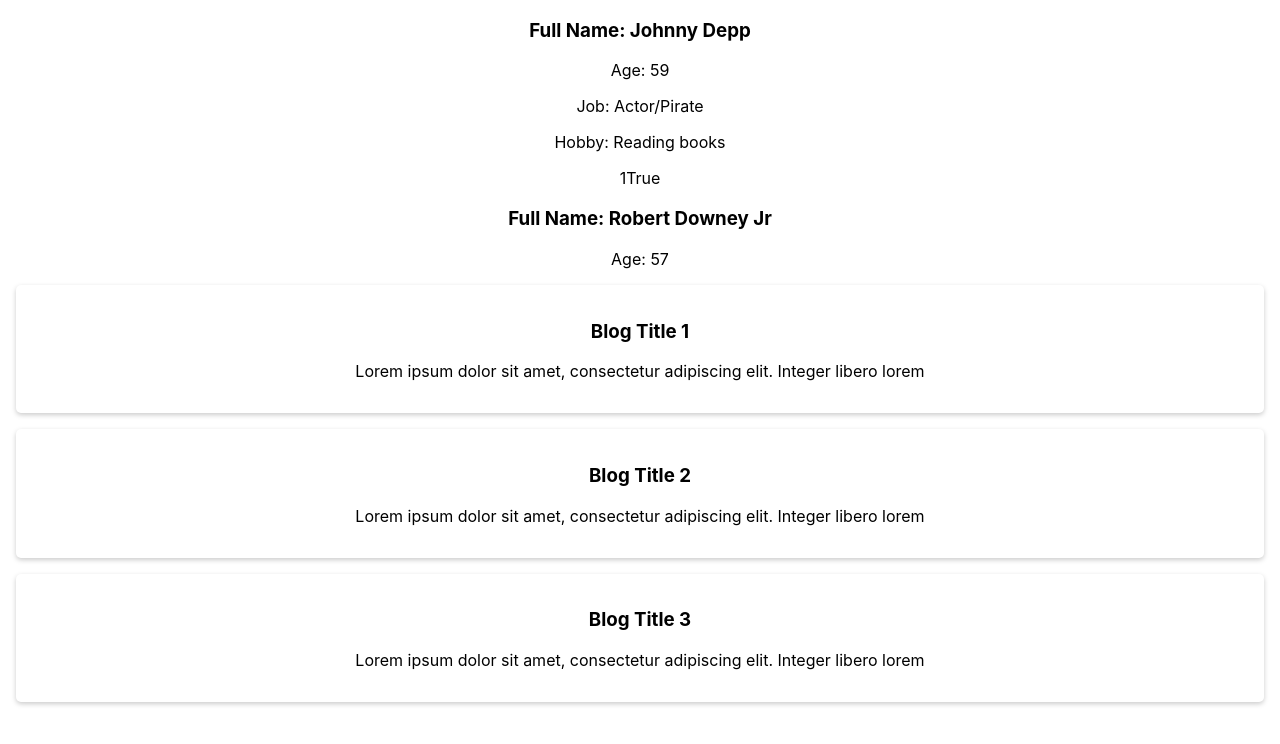
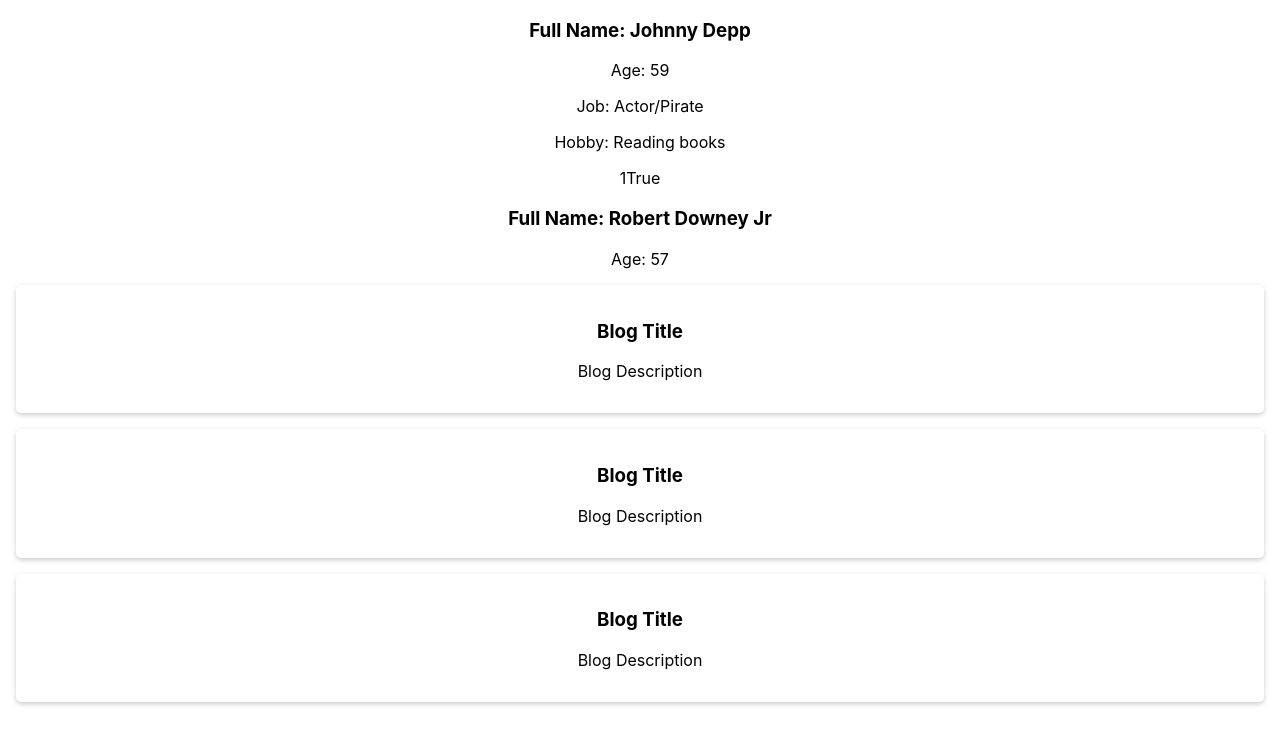
Before and after one commit to NithinNitz12/SampleReactProjects, a React (Create React App) app in the folder first-react-app/: page / in a window 1280 px wide. Shown: the top 744 px of the page. Built offline with nearby package versions, Linux system fonts and the light colour scheme.

Commit message:
Functional Component

```diff
--- a/first-react-app/src/App.js
+++ b/first-react-app/src/App.js
@@ -1,6 +1,7 @@
 import logo from './logo.svg';
 import './App.css';
 import './App.css';
+import BlogCard from './BlogCard';
 
 function App() {
   const firstName = 'Johnny';
@@ -43,10 +44,11 @@
     console.log(item);
 
     return(
-      <div className="BlogCard" key={pos}>
-        <h3>{item.title}</h3>
-        <p>{item.description}</p>
-      </div>
+      // <div className="BlogCard" key={pos}>
+      //   <h3>{item.title}</h3>
+      //   <p>{item.description}</p>
+      // </div>
+      <BlogCard key={pos}/>
     )
   })
 
--- /dev/null
+++ b/first-react-app/src/BlogCard.js
@@ -0,0 +1,13 @@
+import React from 'react';
+
+//Functional component
+const BlogCard = () =>{
+    return(
+        <div className="BlogCard">
+        <h3>Blog Title</h3>
+        <p>Blog Description</p>
+      </div>
+    )
+}
+
+export default BlogCard;
```
